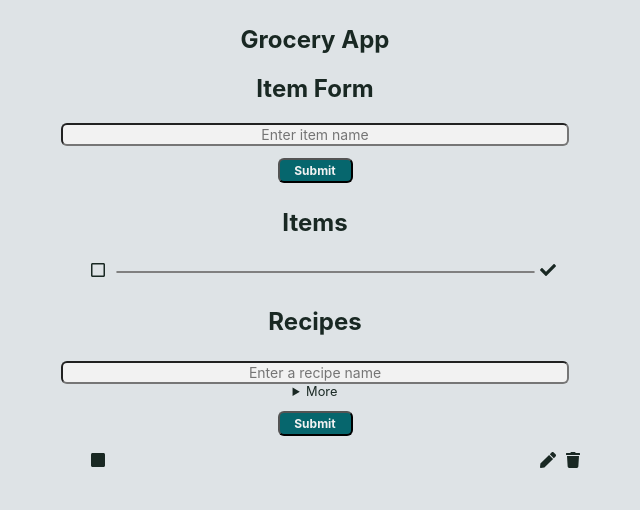
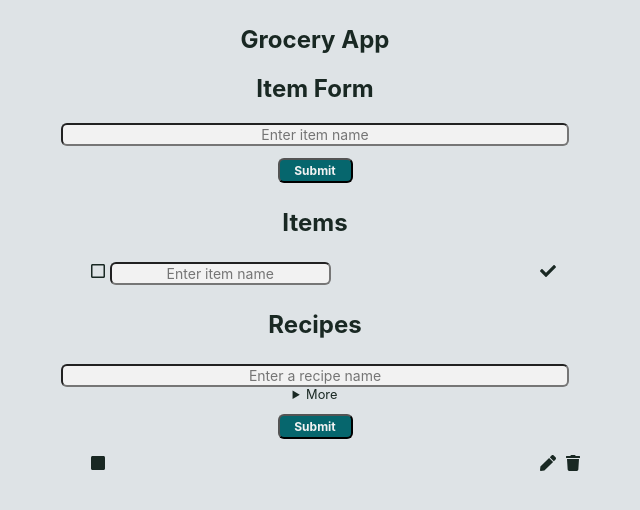
Before and after one commit to lsr488/grocery-app, a React (Create React App) app in the folder frontend/: page / in a window 1280 px wide. Both pictures are taken after a click on the element 872 px from the left and 271 px from the top of the page. Shown: the top 510 px of the page, without its empty margins (325-965 px from the left). Built offline with nearby package versions, Linux system fonts and the light colour scheme; no server answers.

Commit message:
Modify Item names with conditionally displayed form

```diff
--- a/frontend/src/components/Item.jsx
+++ b/frontend/src/components/Item.jsx
@@ -2,6 +2,7 @@ import axios from 'axios'
 import {useState, useEffect} from 'react'
 import {FaRegSquare, FaSquare, FaPen, FaCheck, FaTrash} from 'react-icons/fa'
 import ItemForm from './ItemForm'
+import EditItem from './EditItem'
 
 function Item() {
 	const [items, setItems] = useState([{
@@ -26,7 +27,8 @@ function Item() {
 
 	// toggles strikethough on item name when clicked
 	const strikeThrough = async (e) => {
-		const updatedItem = items.filter((item) => item._id === e.target.id)
+		const elementId = e.target.parentNode.id
+		const updatedItem = items.filter((item) => item._id === elementId)
 
 		if(updatedItem[0].status === 'false') {
 			updatedItem[0].status = 'true'
@@ -34,9 +36,7 @@ function Item() {
 			updatedItem[0].status = 'false'
 		}
 
-		// e.target.classList.toggle('checked')
-
-		await axios.put(`api/items/${e.target.id}`, updatedItem[0])
+		await axios.put(`api/items/${elementId}`, updatedItem[0])
 			.catch((error) => console.log('Error', error))
 
 			setItems([...items])
@@ -48,10 +48,8 @@ function Item() {
 		setItems(updatedItems)
 	}
 
-	// edit name of item and change CSS background color
+	// changes isEditing status
 	const editItem = async (e) => {
-		// console.log(e)
-		// changeName(e)
 		const updatedItem = items.filter((item) => item._id === e._id)
 
 		updatedItem[0].isEditing = !e.isEditing
@@ -60,14 +58,6 @@ function Item() {
 			.catch((error) => console.log('Error', error))
 
 			setItems([...items])
-	}
-
-	const onChange = () => {
-
-	}
-
-	const changeName = (item) => {
-		console.log(item.name)
 	}
 
 	// add item to db
@@ -84,6 +74,20 @@ function Item() {
 		e.target[0].value = ''
 	}
 
+	const onChange = async (e) => {
+		const value = e.target.value
+		const id = e.target.id
+
+		const updatedItem = items.filter((item) => item._id === id)
+
+		updatedItem[0].name = value
+
+		await axios.put(`api/items/${id}`, updatedItem[0])
+		.catch((error) => console.log('Error', error))
+
+		setItems([...items])
+	}
+
 	if(!items) {
 		console.log("no items")
 	}
@@ -95,23 +99,48 @@ function Item() {
 				<h2 className="heading">Items</h2>
 				<ul>
 					{items.map((item) => (
-						<li className="element-container" key={item._id}>
+						<li className="element-container" key={item._id} id={item._id}>
 							<span className="element-line-decoration">
+								{/* change between square styles based on item status */}
 								{item.status === "true" ? <FaSquare /> : <FaRegSquare />}
 							</span>
+
+							{/* display editable form if isEditing is true, otherwise display static element */}
+							{item.isEditing ?
+								<EditItem item={item} onChange={onChange} /> :
 								<span
-								// className={`element-item-name ${item.status === 'true' ? 'checked' : null}`}
-								className={`element-item-name ${item.status === 'true' ? 'checked' : null} ${item.isEditing ? 'editing' : null}`}
-								// onClick={strikeThrough}
+									// strikethrough if clicked
+									className={`element-item-name ${item.status === 'true' ? 'checked' : ''} ${item.isEditing ? 'hidden' : ''}`}
+									// strikeThrough if clicked and not editing
 									onClick={!item.isEditing ? strikeThrough : null}
-								// contentEditable={item.isEditing}
 									status={item.status}
-								id={item._id}
 									value={item.name}
 								>{item.name}</span>
-							<span onClick={() => editItem(item)} className={`element-icon-save ${item.isEditing ? null : 'hidden'}`}><FaCheck /></span>
-							<span onClick={() => editItem(item)} className={`element-icon-edit ${item.isEditing ? 'hidden' : null}`}><FaPen /></span>
-							<span onClick={() => deleteItem(item._id)} className={`element-icon-trash ${item.isEditing ? 'hidden' : null}`}><FaTrash /></span>
+							}
+
+							{/* Save Icon: set isEditing to false; save icon displays if item is being edited */}
+							<span
+								onClick={() => editItem(item)}
+								className={`element-icon-save ${item.isEditing ? '' : 'hidden'}`}
+							>
+								<FaCheck />
+							</span>
+
+							{/* Edit Icon: set isEditing to true; edit icon is displayed if item is not being edited */}
+							<span
+								onClick={() => editItem(item)}
+								className={`element-icon-edit ${item.isEditing ? 'hidden' : ''}`}
+							>
+								<FaPen />
+							</span>
+
+							{/* Delete Icon: delete icon is displayed if item is not being edited */}
+							<span
+								onClick={() => deleteItem(item._id)}
+								className={`element-icon-trash ${item.isEditing ? 'hidden' : null}`}
+							>
+								<FaTrash />
+							</span>
 						</li>
 					))}
 				</ul>
```
Lines whose indentation alone changed are shown as unchanged.
